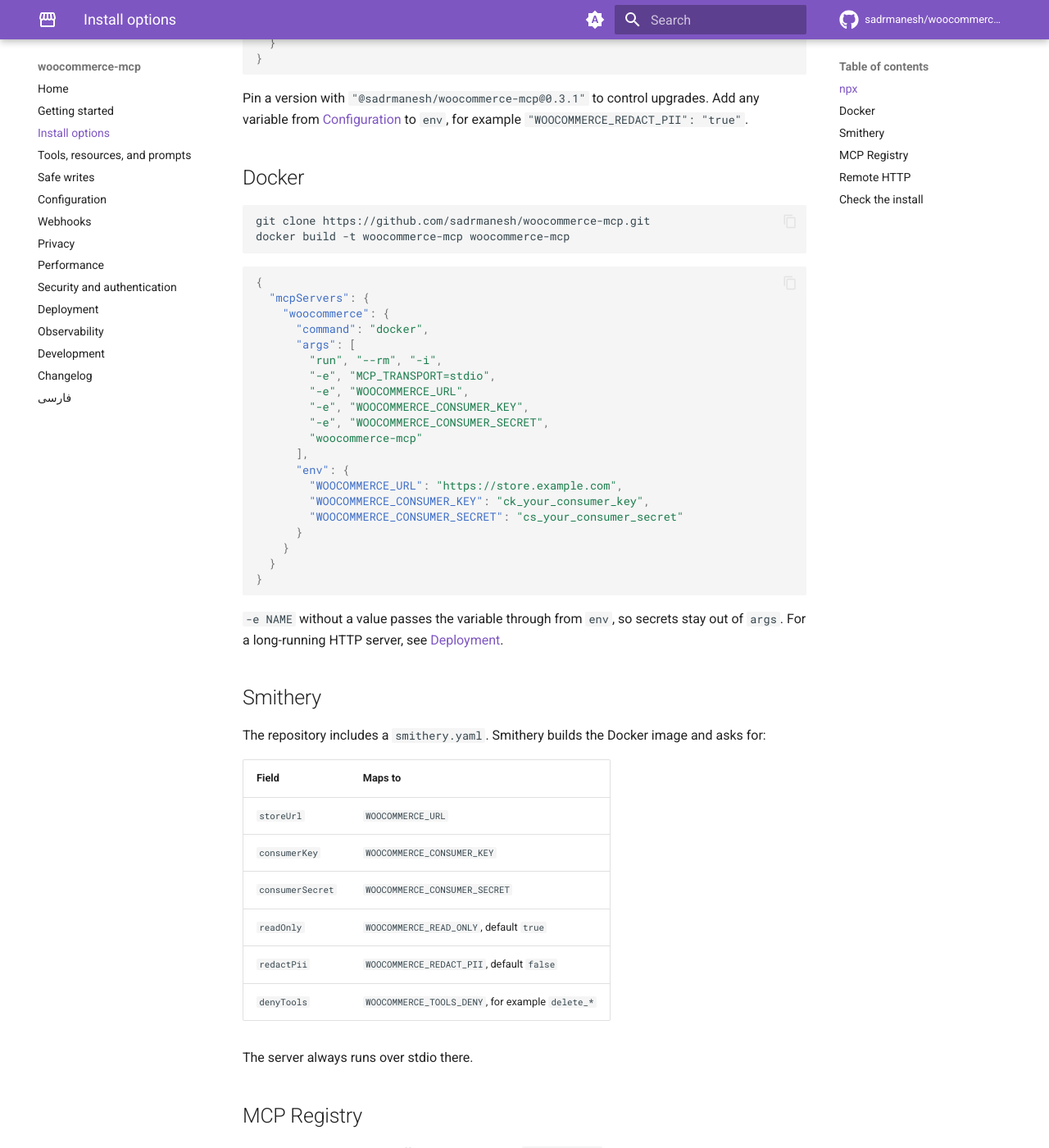
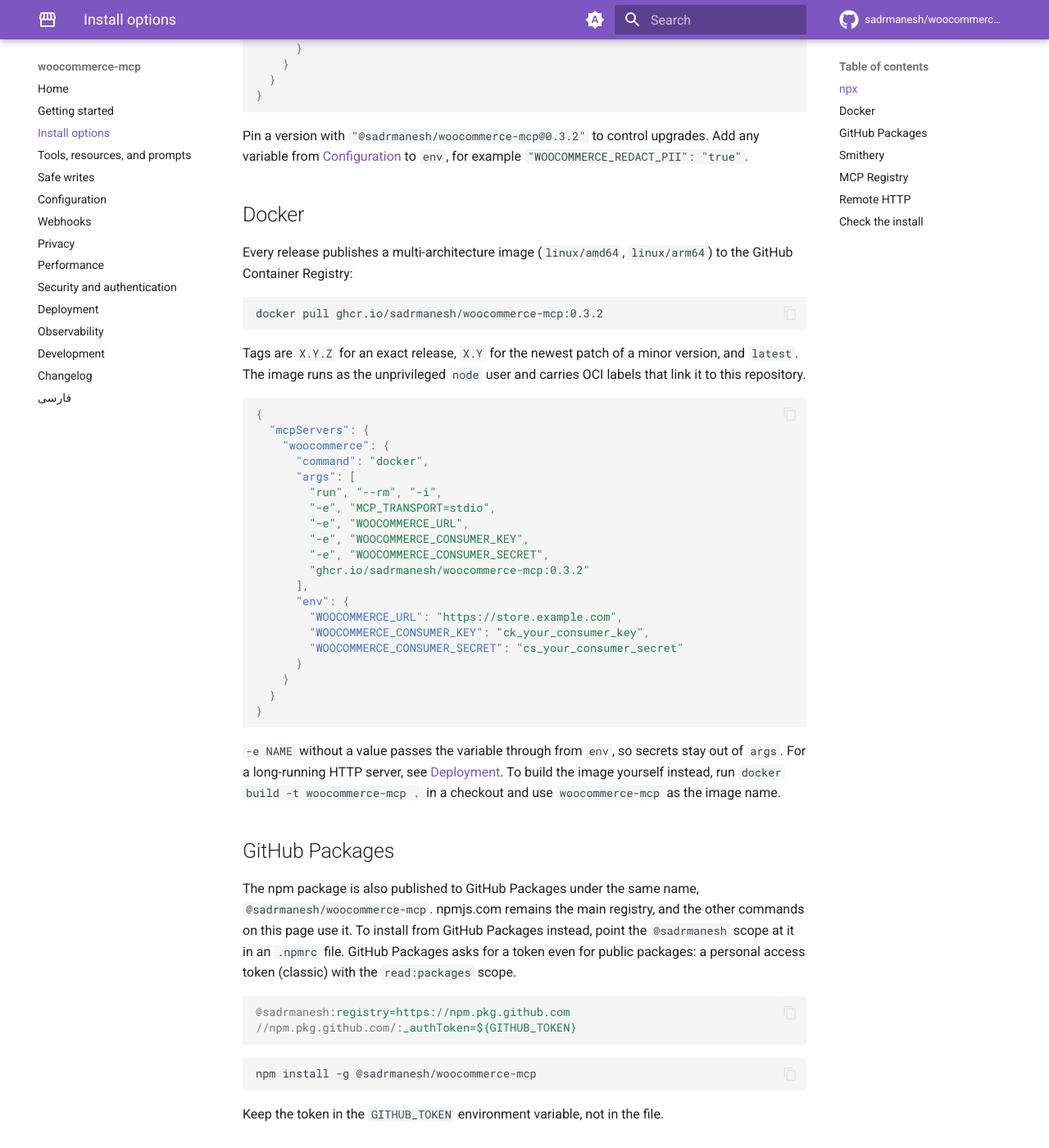
Before and after one commit to sadrmanesh/woocommerce-mcp, an MkDocs documentation site: the page built from docs/install.md, in a window 1280 px wide and 1400 px high, scrolled down 913 px. Shown: the whole window at 82% size. Built offline with MkDocs 1.6.1 and Material for MkDocs 9.7.7, drawn with Linux system fonts in a browser that asks for light colours; comment, search, counter and statistics services are not loaded; a style sheet for code colours, icons or effects is not loaded; some of the changed text lies outside the part shown.

Commit message:
Release 0.3.2
Publish a multi-architecture Docker image to ghcr.io/sadrmanesh/woocommerce-mcp and the npm package to GitHub Packages on every release, and document both.

````diff
--- a/docker-compose.yml
+++ b/docker-compose.yml
@@ -8,7 +8,7 @@ services:
       context: .
       args:
         OTEL: "false"
-    image: woocommerce-mcp:0.2.0
+    image: woocommerce-mcp:0.3.2
     restart: unless-stopped
     env_file: .env
     environment:
--- a/docs/install.md
+++ b/docs/install.md
@@ -6,6 +6,7 @@ woocommerce-mcp works with any MCP host that can start a stdio server or connect
 | --- | --- |
 | [npx](#npx) | A desktop host on a machine with Node.js 20 or newer |
 | [Docker](#docker) | Hosts without Node.js, or isolated deployments |
+| [GitHub Packages](#github-packages) | Teams that already install npm packages from GitHub |
 | [Smithery](#smithery) | Hosts that install servers from the Smithery catalog |
 | [MCP Registry](#mcp-registry) | Hosts and catalogs that read the official MCP Registry |
 | [HTTP](#remote-http) | One shared server for several users or hosts |
@@ -32,14 +33,17 @@ Add this to your host's MCP server settings. Most hosts use an `mcpServers` map
 }
 ```
 
-Pin a version with `"@sadrmanesh/woocommerce-mcp@0.3.1"` to control upgrades. Add any variable from [Configuration](configuration.md) to `env`, for example `"WOOCOMMERCE_REDACT_PII": "true"`.
+Pin a version with `"@sadrmanesh/woocommerce-mcp@0.3.2"` to control upgrades. Add any variable from [Configuration](configuration.md) to `env`, for example `"WOOCOMMERCE_REDACT_PII": "true"`.
 
 ## Docker
 
+Every release publishes a multi-architecture image (`linux/amd64`, `linux/arm64`) to the GitHub Container Registry:
+
 ```bash
-git clone https://github.com/sadrmanesh/woocommerce-mcp.git
-docker build -t woocommerce-mcp woocommerce-mcp
+docker pull ghcr.io/sadrmanesh/woocommerce-mcp:0.3.2
 ```
+
+Tags are `X.Y.Z` for an exact release, `X.Y` for the newest patch of a minor version, and `latest`. The image runs as the unprivileged `node` user and carries OCI labels that link it to this repository.
 
 ```json
 {
@@ -52,7 +56,7 @@ docker build -t woocommerce-mcp woocommerce-mcp
         "-e", "WOOCOMMERCE_URL",
         "-e", "WOOCOMMERCE_CONSUMER_KEY",
         "-e", "WOOCOMMERCE_CONSUMER_SECRET",
-        "woocommerce-mcp"
+        "ghcr.io/sadrmanesh/woocommerce-mcp:0.3.2"
       ],
       "env": {
         "WOOCOMMERCE_URL": "https://store.example.com",
@@ -64,7 +68,22 @@ docker build -t woocommerce-mcp woocommerce-mcp
 }
 ```
 
-`-e NAME` without a value passes the variable through from `env`, so secrets stay out of `args`. For a long-running HTTP server, see [Deployment](deployment.md).
+`-e NAME` without a value passes the variable through from `env`, so secrets stay out of `args`. For a long-running HTTP server, see [Deployment](deployment.md). To build the image yourself instead, run `docker build -t woocommerce-mcp .` in a checkout and use `woocommerce-mcp` as the image name.
+
+## GitHub Packages
+
+The npm package is also published to GitHub Packages under the same name, `@sadrmanesh/woocommerce-mcp`. npmjs.com remains the main registry, and the other commands on this page use it. To install from GitHub Packages instead, point the `@sadrmanesh` scope at it in an `.npmrc` file. GitHub Packages asks for a token even for public packages: a personal access token (classic) with the `read:packages` scope.
+
+```ini
+@sadrmanesh:registry=https://npm.pkg.github.com
+//npm.pkg.github.com/:_authToken=${GITHUB_TOKEN}
+```
+
+```bash
+npm install -g @sadrmanesh/woocommerce-mcp
+```
+
+Keep the token in the `GITHUB_TOKEN` environment variable, not in the file.
 
 ## Smithery
 
--- a/package.json
+++ b/package.json
@@ -1,7 +1,7 @@
 {
   "name": "@sadrmanesh/woocommerce-mcp",
   "mcpName": "io.github.sadrmanesh/woocommerce-mcp",
-  "version": "0.3.1",
+  "version": "0.3.2",
   "description": "MCP server for managing one or more WooCommerce stores through the WooCommerce REST API, over stdio or authenticated streamable HTTP.",
   "type": "module",
   "license": "MIT",
--- a/server.json
+++ b/server.json
@@ -3,7 +3,7 @@
   "name": "io.github.sadrmanesh/woocommerce-mcp",
   "title": "WooCommerce MCP",
   "description": "Manage WooCommerce stores: products, orders, customers, coupons, webhooks, and analytics.",
-  "version": "0.3.1",
+  "version": "0.3.2",
   "websiteUrl": "https://sadrmanesh.github.io/woocommerce-mcp/",
   "repository": {
     "url": "https://github.com/sadrmanesh/woocommerce-mcp",
@@ -14,7 +14,7 @@
       "registryType": "npm",
       "registryBaseUrl": "https://registry.npmjs.org",
       "identifier": "@sadrmanesh/woocommerce-mcp",
-      "version": "0.3.1",
+      "version": "0.3.2",
       "runtimeHint": "npx",
       "transport": {
         "type": "stdio"
````
Also changed, not shown: CHANGELOG.md (+15 -1 lines), CONTRIBUTING.md (+1 -0 lines), README.md (+11 -1 lines), docs/deployment.md (+13 -1 lines), docs/fa.md (+2 -0 lines), 7 other files.
